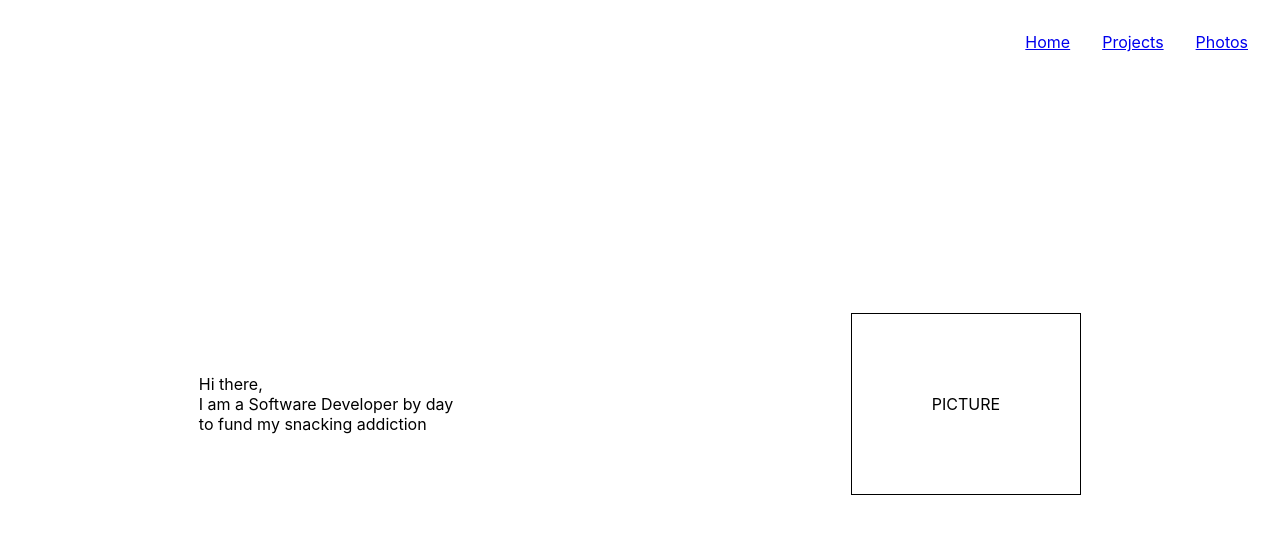
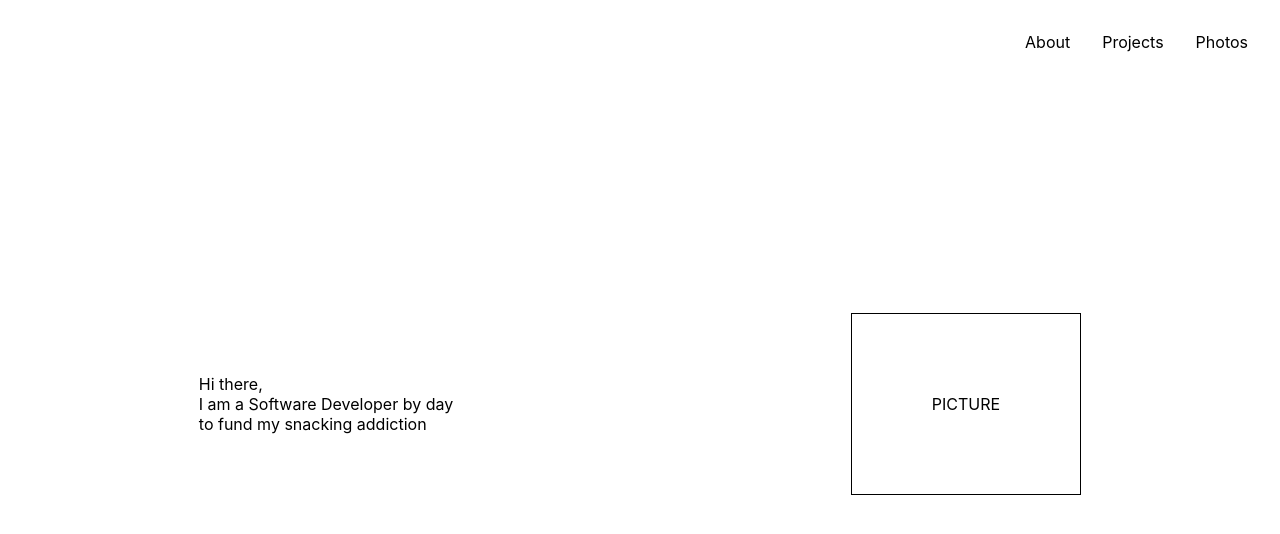
Before and after one commit to daomeow/website, a React (Create React App) app: page / in a window 1280 px wide. Shown: the top 534 px of the page. Built offline with nearby package versions, Linux system fonts and the light colour scheme.

Commit message:
Add conditional rendering for home nav button

```diff
--- a/src/components/Header/Header.css
+++ b/src/components/Header/Header.css
@@ -6,4 +6,10 @@
 
 .navigation-buttons {
   margin: 16px;
+  text-decoration: none;
+  color:black;
 }
+
+.navigation-buttons:hover {
+  text-decoration: underline;
+}
--- a/src/components/Header/Header.tsx
+++ b/src/components/Header/Header.tsx
@@ -1,10 +1,15 @@
 import "./Header.css";
-import { NavLink } from "react-router-dom";
+import { NavLink, useLocation } from "react-router-dom";
 
 const Header = () => {
+  const location = useLocation();
+
   return (
     <section className="navigation-container">
-      <NavLink to="/" className="navigation-buttons">Home</NavLink>
+      {location.pathname !== "/" &&
+        <NavLink to="/" className="navigation-buttons">Home</NavLink>
+      }
+      <NavLink to="/about" className="navigation-buttons">About</NavLink>
       <NavLink to="/projects" className="navigation-buttons">Projects</NavLink>
       <NavLink to="/photos" className="navigation-buttons">Photos</NavLink>
     </section>
```
